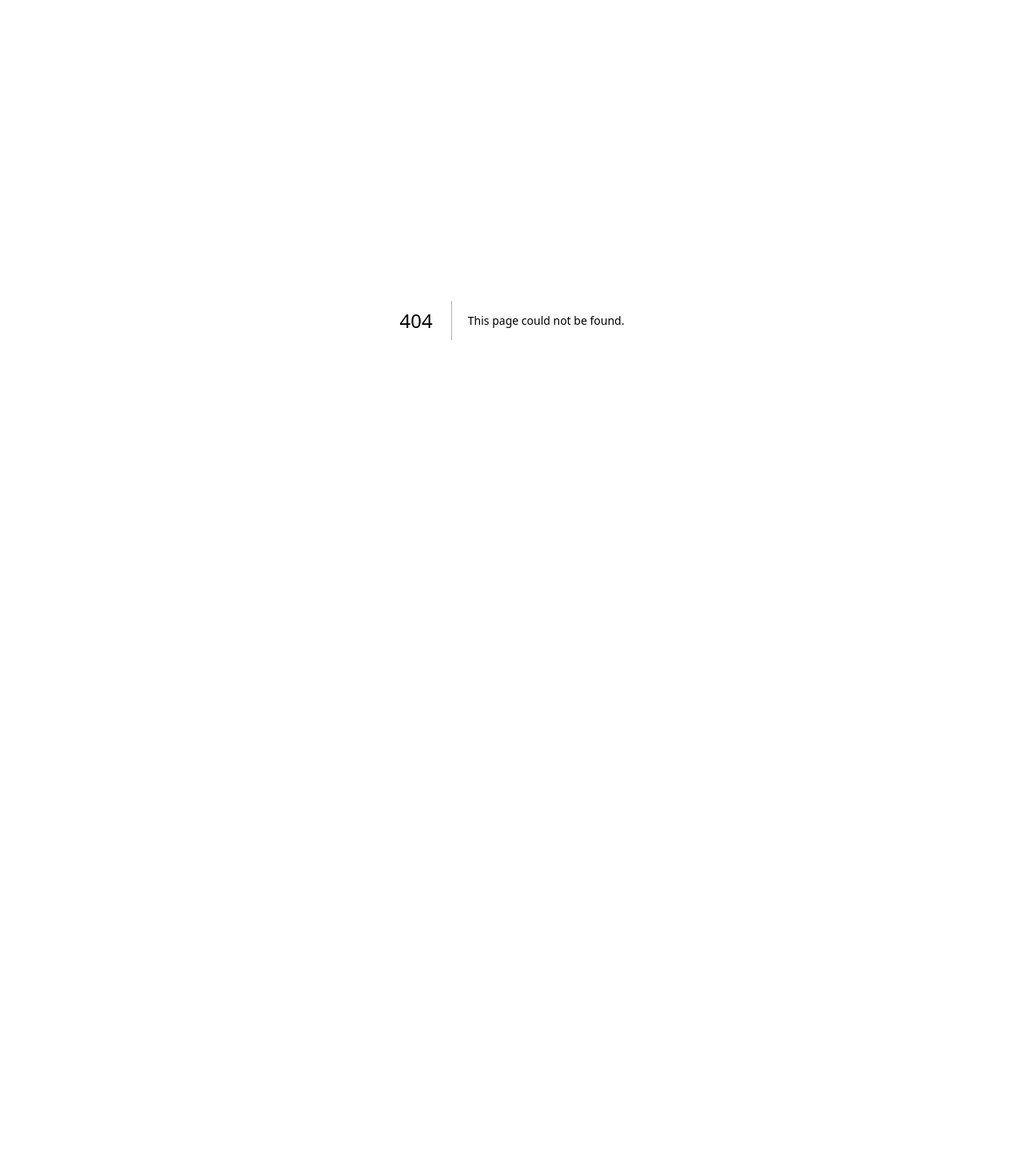
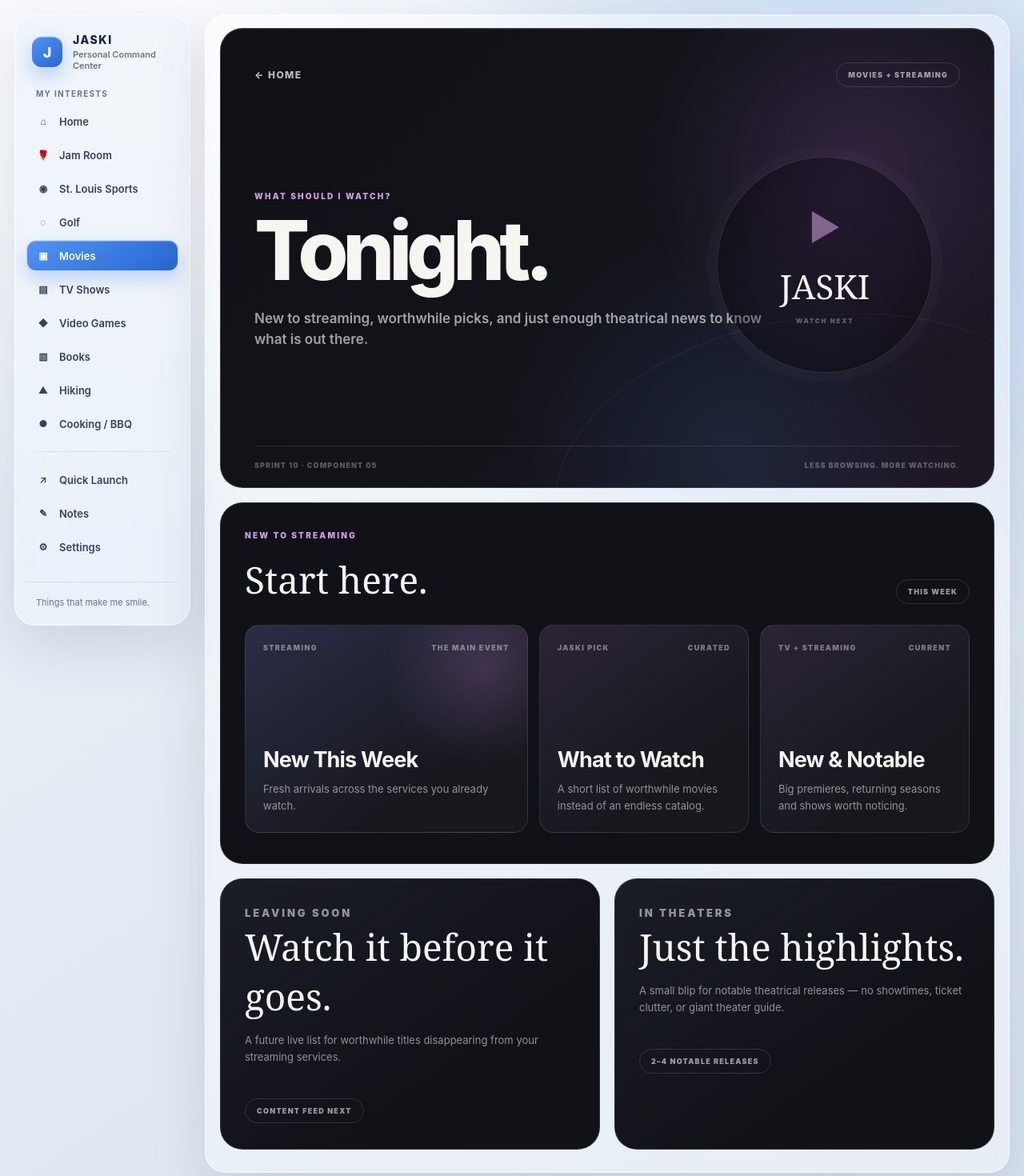
Before and after one commit to markjas2012/jaski-command-center, a Next.js app: page /movies in a window 1280 px wide. Before the commit this address had no page. Shown: the top 1470 px of the page at 80% size. Before the commit the page ends 800 px from the top, so only its background shows below. Built offline with nearby package versions, Linux system fonts and the light colour scheme.

Commit message:
Sprint 10.5 - Movies Streaming Room and Sidebar Hotfix

```diff
--- /dev/null
+++ b/app/movies/page.tsx
@@ -0,0 +1,13 @@
+import Sidebar from "../../components/Sidebar";
+import StreamingRoom from "../../components/StreamingRoom";
+
+export default function MoviesPage() {
+  return (
+    <main className="app-shell">
+      <Sidebar activePage="movies" />
+      <section className="content-stage" aria-label="Movies and streaming">
+        <StreamingRoom />
+      </section>
+    </main>
+  );
+}
--- a/components/Sidebar.tsx
+++ b/components/Sidebar.tsx
@@ -1,15 +1,15 @@
 import Link from "next/link";
 
 type SidebarProps = {
- activePage?: "home" | "jam" | "sports" | "golf";
+  activePage?: "home" | "jam" | "sports" | "golf" | "movies";
 };
 
 const interestLinks = [
   { label: "Home", icon: "⌂", href: "/", page: "home" },
   { label: "Jam Room", icon: "🌹", href: "/jam", page: "jam" },
   { label: "St. Louis Sports", icon: "◉", href: "/sports", page: "sports" },
-  { label: "Golf", icon: "○", href: "/golf", page: "golf" },
-  { label: "Movies", icon: "▣", href: "#" },
+  { label: "Golf", icon: "◌", href: "/golf", page: "golf" },
+  { label: "Movies", icon: "▣", href: "/movies", page: "movies" },
   { label: "TV Shows", icon: "▤", href: "#" },
   { label: "Video Games", icon: "◆", href: "#" },
   { label: "Books", icon: "▥", href: "#" },
@@ -18,16 +18,19 @@ const interestLinks = [
 ];
 
 const utilityLinks = [
-  { label: "Quick Launch", icon: "↗" },
-  { label: "Notes", icon: "✎" },
-  { label: "Settings", icon: "⚙" },
+  { label: "Quick Launch", icon: "↗", href: "#" },
+  { label: "Notes", icon: "✎", href: "#" },
+  { label: "Settings", icon: "⚙", href: "#" },
 ];
 
 export default function Sidebar({ activePage = "home" }: SidebarProps) {
   return (
     <aside className="sidebar">
       <div className="sidebar-brand">
-        <div className="brand-icon" aria-hidden="true">J</div>
+        <div className="brand-icon" aria-hidden="true">
+          J
+        </div>
+
         <div>
           <p className="brand-name">JASKI</p>
           <p className="brand-subtitle">Personal Command Center</p>
@@ -36,30 +39,32 @@ export default function Sidebar({ activePage = "home" }: SidebarProps) {
 
       <nav className="sidebar-navigation" aria-label="Primary navigation">
         <p className="navigation-label">My Interests</p>
+
         <div className="navigation-group">
-          {interestLinks.map((link) => {
-            const isActive = link.page === activePage;
-            return (
+          {interestLinks.map((link) => (
             <Link
               key={link.label}
-                className={`navigation-link ${isActive ? "active" : ""}`}
+              className={`navigation-link ${link.page === activePage ? "active" : ""}`}
               href={link.href}
             >
-                <span className="navigation-icon" aria-hidden="true">{link.icon}</span>
+              <span className="navigation-icon" aria-hidden="true">
+                {link.icon}
+              </span>
               <span>{link.label}</span>
             </Link>
-            );
-          })}
+          ))}
         </div>
 
         <div className="navigation-divider" />
 
         <div className="navigation-group">
           {utilityLinks.map((link) => (
-            <a key={link.label} className="navigation-link" href="#">
-              <span className="navigation-icon" aria-hidden="true">{link.icon}</span>
+            <Link key={link.label} className="navigation-link" href={link.href}>
+              <span className="navigation-icon" aria-hidden="true">
+                {link.icon}
+              </span>
               <span>{link.label}</span>
-            </a>
+            </Link>
           ))}
         </div>
       </nav>
--- /dev/null
+++ b/components/StreamingRoom.tsx
@@ -0,0 +1,78 @@
+import Link from "next/link";
+import styles from "./StreamingRoom.module.css";
+
+const newStreaming = [
+  { service: "STREAMING", title: "New This Week", copy: "Fresh arrivals across the services you already watch.", meta: "THE MAIN EVENT" },
+  { service: "JASKI PICK", title: "What to Watch", copy: "A short list of worthwhile movies instead of an endless catalog.", meta: "CURATED" },
+  { service: "TV + STREAMING", title: "New & Notable", copy: "Big premieres, returning seasons and shows worth noticing.", meta: "CURRENT" },
+];
+
+export default function StreamingRoom() {
+  return (
+    <div className={styles.room}>
+      <section className={styles.hero}>
+        <div className={styles.topline}>
+          <Link href="/" className={styles.back}>← HOME</Link>
+          <span className={styles.badge}>MOVIES + STREAMING</span>
+        </div>
+
+        <div className={styles.heroCopy}>
+          <p className={styles.kicker}>WHAT SHOULD I WATCH?</p>
+          <h1>Tonight.</h1>
+          <p className={styles.lede}>
+            New to streaming, worthwhile picks, and just enough theatrical news to know what is out there.
+          </p>
+        </div>
+
+        <div className={styles.orb} aria-hidden="true">
+          <span className={styles.play}>▶</span>
+          <strong>JASKI</strong>
+          <small>WATCH NEXT</small>
+        </div>
+
+        <div className={styles.footer}>
+          <span>SPRINT 10 · COMPONENT 05</span>
+          <span>LESS BROWSING. MORE WATCHING.</span>
+        </div>
+      </section>
+
+      <section className={styles.section}>
+        <div className={styles.sectionHead}>
+          <div>
+            <p className={styles.kicker}>NEW TO STREAMING</p>
+            <h2>Start here.</h2>
+          </div>
+          <span className={styles.week}>THIS WEEK</span>
+        </div>
+
+        <div className={styles.cards}>
+          {newStreaming.map((item, index) => (
+            <article className={`${styles.card} ${index === 0 ? styles.featured : ""}`} key={item.title}>
+              <div className={styles.cardMeta}><span>{item.service}</span><span>{item.meta}</span></div>
+              <div>
+                <h3>{item.title}</h3>
+                <p>{item.copy}</p>
+              </div>
+            </article>
+          ))}
+        </div>
+      </section>
+
+      <section className={styles.utilityGrid}>
+        <article className={styles.utility}>
+          <p className={styles.kicker}>LEAVING SOON</p>
+          <h2>Watch it before it goes.</h2>
+          <p>A future live list for worthwhile titles disappearing from your streaming services.</p>
+          <span className={styles.status}>CONTENT FEED NEXT</span>
+        </article>
+
+        <article className={styles.utility}>
+          <p className={styles.kicker}>IN THEATERS</p>
+          <h2>Just the highlights.</h2>
+          <p>A small blip for notable theatrical releases — no showtimes, ticket clutter, or giant theater guide.</p>
+          <span className={styles.status}>2–4 NOTABLE RELEASES</span>
+        </article>
+      </section>
+    </div>
+  );
+}
```
Also changed, not shown: components/StreamingRoom.module.css (added), 2 other files (tests, documents, lock files or other folders). Lines whose indentation alone changed are shown as unchanged.
